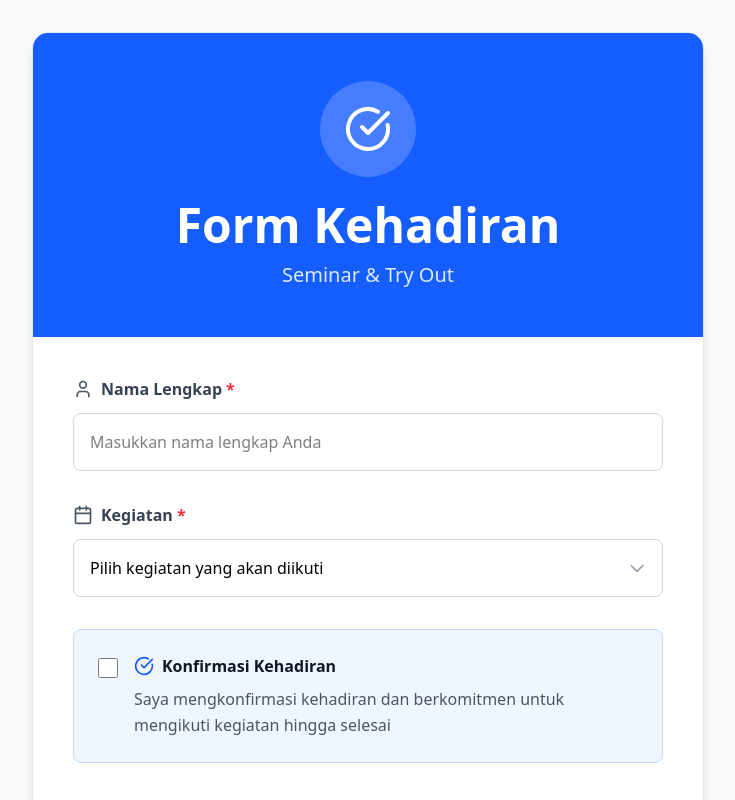
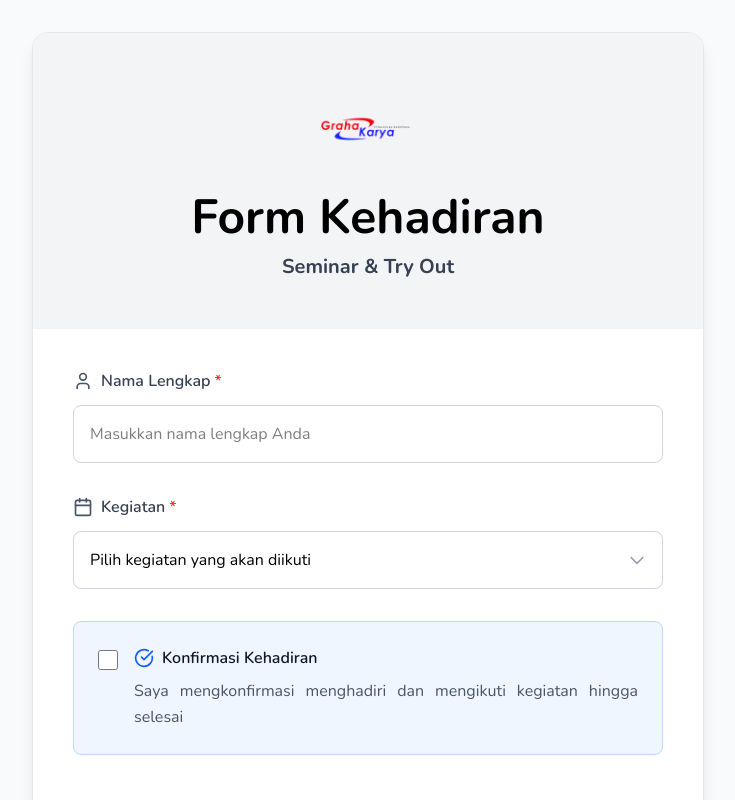
Before and after one commit to Yowanehaki/sertif-gen, a React (Vite) app in the folder frontend/: page / in a window 1280 px wide. Shown: the top 800 px of the page, without its empty margins (272-1007 px from the left). Built offline with nearby package versions, Linux system fonts and the light colour scheme.

Commit message:
Update Form

```diff
--- a/frontend/src/App.css
+++ b/frontend/src/App.css
@@ -1 +1,6 @@
+@import url('https://fonts.googleapis.com/css2?family=Montserrat:ital,wght@0,100..900;1,100..900&family=Nunito:ital,wght@0,200..1000;1,200..1000&family=Roboto:ital,wght@0,100..900;1,100..900&display=swap');
 @import "tailwindcss";
+
+* {
+    font-family: 'Nunito', sans-serif;
+  }
--- a/frontend/src/App.jsx
+++ b/frontend/src/App.jsx
@@ -1,6 +1,7 @@
 import React from 'react';
 import './App.css';
 import FormUser from './pages/FormUser';
+
 
 function App() {
   return (
--- a/frontend/src/pages/FormUser.jsx
+++ b/frontend/src/pages/FormUser.jsx
@@ -1,5 +1,6 @@
 import React, { useState } from 'react';
 import { CheckCircle, Calendar, User } from 'lucide-react';
+import logo from "../assets/logo.png";
 
 function FormUser({ onSubmit }) {
   const [formData, setFormData] = useState({
@@ -36,7 +37,7 @@ function FormUser({ onSubmit }) {
       return 'Kegiatan wajib dipilih';
     }
     if (!formData.confirmAttendance) {
-      return 'Mohon konfirmasi kehadiran Anda';
+      return 'Mohon ceklis konfirmasi kehadiran Anda';
     }
     return null;
   };
@@ -69,7 +70,7 @@ function FormUser({ onSubmit }) {
       } else {
         setMessage({ type: 'error', text: result.message || 'Terjadi kesalahan saat menyimpan data' });
       }
-    } catch (error) {
+    } catch {
       setMessage({ type: 'error', text: 'Terjadi kesalahan sistem. Silakan coba lagi.' });
     }
 
@@ -82,15 +83,13 @@ function FormUser({ onSubmit }) {
         {/* Main Form Container */}
         <div className="bg-white rounded-2xl shadow-lg border border-gray-200 overflow-hidden">
           {/* Header Section */}
-          <div className="bg-blue-600 text-white px-6 py-8 md:px-8 md:py-12">
+          <div className="bg-gray-100 text-white px-6 py-8 md:px-8 md:py-12">
             <div className="text-center">
-              <div className="inline-flex items-center justify-center w-20 h-20 md:w-24 md:h-24 bg-white/20 rounded-full mb-6">
-                <CheckCircle className="w-10 h-10 md:w-12 md:h-12 text-white" />
-              </div>
-              <h1 className="text-3xl md:text-4xl lg:text-5xl font-bold mb-3 text-white">
+              <img src={logo} alt="Logo" className="mx-auto mb-4 w-24 h-24 object-contain" />
+              <h1 className="text-3xl md:text-4xl lg:text-5xl font-bold mb-3 text-black">
                 Form Kehadiran
               </h1>
-              <p className="text-blue-100 text-lg md:text-xl font-medium">Seminar & Try Out</p>
+              <p className="text-blue-100 text-lg md:text-xl font-bold text-gray-700">Seminar & Try Out</p>
             </div>
           </div>
 
@@ -163,8 +162,8 @@ function FormUser({ onSubmit }) {
                       <CheckCircle className="w-5 h-5 text-blue-600 mr-2" />
                       <span className="font-semibold text-gray-900 text-sm md:text-base">Konfirmasi Kehadiran</span>
                     </div>
-                    <p className="text-gray-600 text-sm md:text-base leading-relaxed">
-                      Saya mengkonfirmasi kehadiran dan berkomitmen untuk mengikuti kegiatan hingga selesai
+                    <p className="text-gray-600 text-sm md:text-base leading-relaxed text-justify">
+                      Saya mengkonfirmasi menghadiri dan mengikuti kegiatan hingga selesai
                     </p>
                   </label>
                 </div>
@@ -219,7 +218,7 @@ function FormUser({ onSubmit }) {
 
         {/* Footer */}
         <div className="text-center mt-6 text-gray-500 text-sm">
-          <p>© 2025 Form Kehadiran</p>
+          <p>©2025 PT. Graha Karya Informasi. All rights reserved.</p>
         </div>
       </div>
     </div>
```
